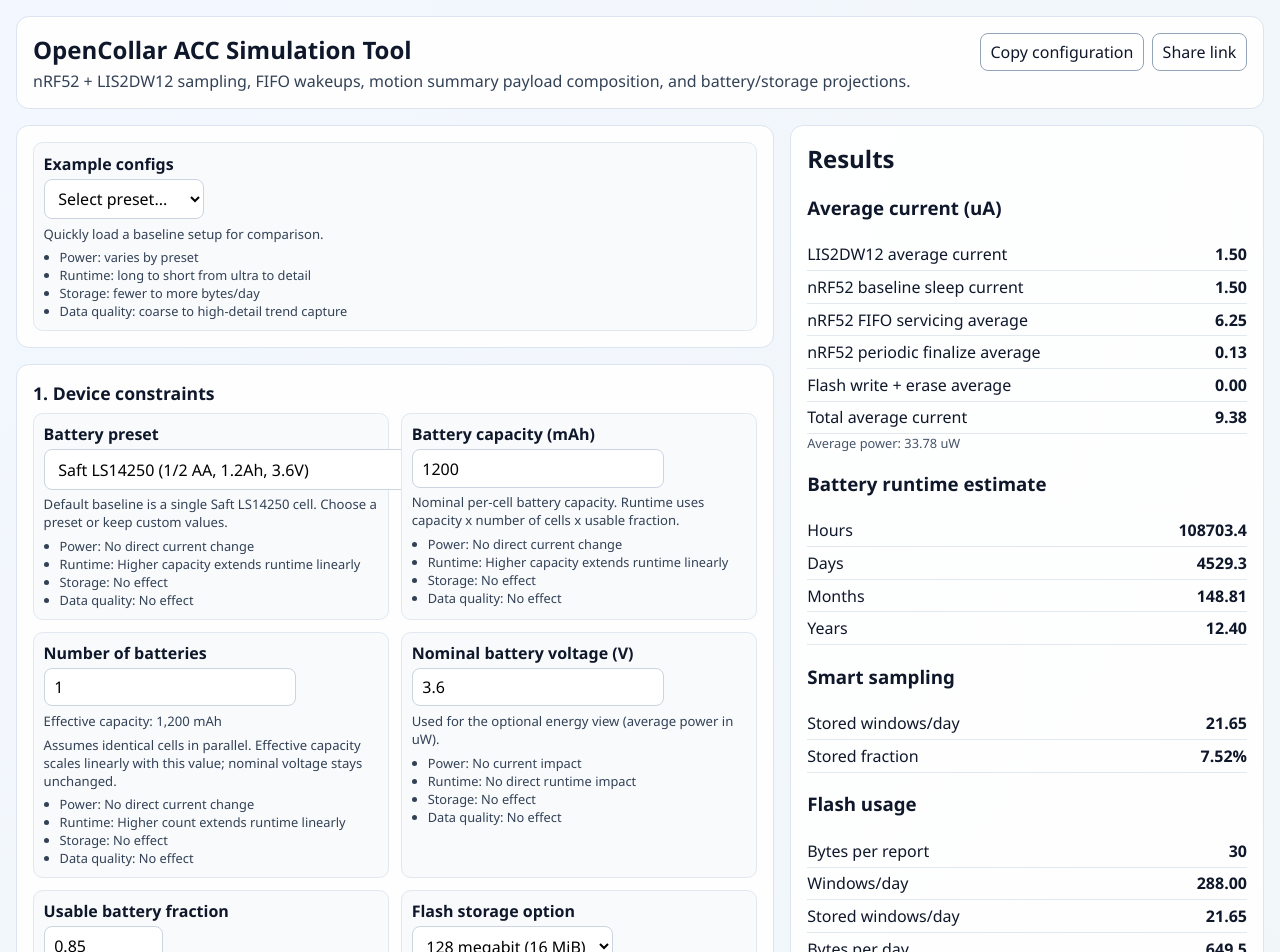
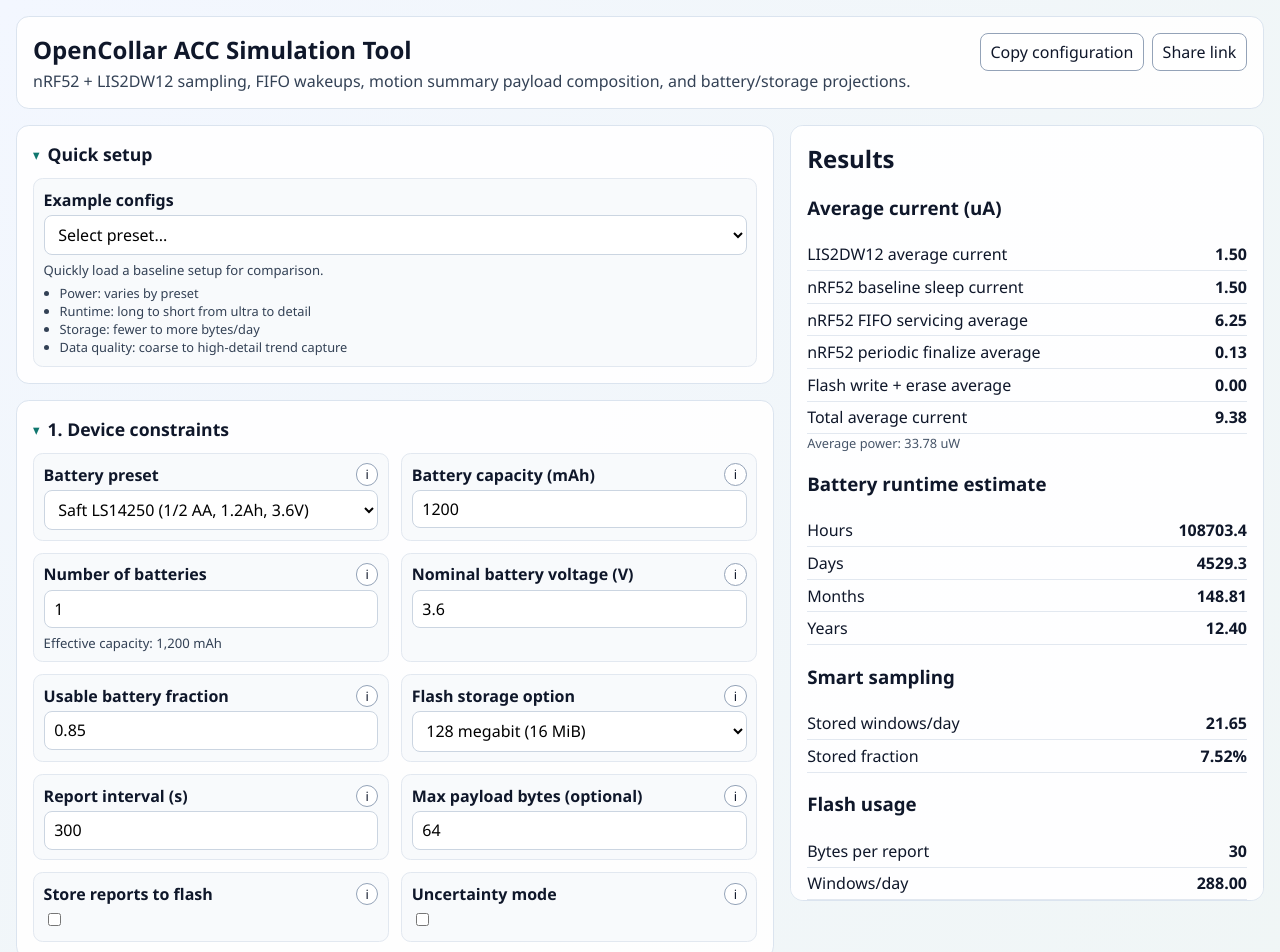
Before and after one commit to SmartParksOrg/opencollar-acc-calculator, a React (Vite) app: page / in a window 1280 px wide. Shown: the top 952 px of the page. Built offline with nearby package versions, Linux system fonts and the light colour scheme.

Commit message:
Update styling

```diff
--- a/src/components/ConfigPanel/DeviceConstraintsSection.tsx
+++ b/src/components/ConfigPanel/DeviceConstraintsSection.tsx
@@ -23,9 +23,11 @@ export function DeviceConstraintsSection({ config, onChange }: Props): JSX.Eleme
     : FLASH_OPTIONS[0].bytes;
 
   return (
-    <section className="section card">
-      <h2>1. Device constraints</h2>
-      <div className="grid-2">
+    <section className="section card collapsible">
+      <details open>
+        <summary><span className="section-title">1. Device constraints</span></summary>
+        <div className="collapsible-content">
+          <div className="grid-2">
         <FieldCard
           label="Battery preset"
           help="Default baseline is a single Saft LS14250 cell. Choose a preset or keep custom values."
@@ -227,9 +229,9 @@ export function DeviceConstraintsSection({ config, onChange }: Props): JSX.Eleme
             onChange={(e) => patch((c) => { c.uncertainty.enabled = e.target.checked; })}
           />
         </FieldCard>
-      </div>
-      {config.uncertainty.enabled ? (
-        <div className="grid-3" style={{ marginTop: "0.75rem" }}>
+          </div>
+          {config.uncertainty.enabled ? (
+            <div className="grid-3" style={{ marginTop: "0.75rem" }}>
           <FieldCard
             label="Best-case factor"
             help="Current multiplier used for optimistic runtime."
@@ -281,8 +283,10 @@ export function DeviceConstraintsSection({ config, onChange }: Props): JSX.Eleme
               onChange={(e) => patch((c) => { c.uncertainty.worst_case_factor = Number(e.target.value); })}
             />
           </FieldCard>
+            </div>
+          ) : null}
         </div>
-      ) : null}
+      </details>
     </section>
   );
 }
--- a/src/components/ConfigPanel/FieldCard.tsx
+++ b/src/components/ConfigPanel/FieldCard.tsx
@@ -1,4 +1,4 @@
-import type { ReactNode } from "react";
+import { useState, type ReactNode } from "react";
 
 type FieldCardProps = {
   label: string;
@@ -8,10 +8,25 @@ type FieldCardProps = {
 };
 
 export function FieldCard({ label, help, impacts, children }: FieldCardProps): JSX.Element {
+  const [showInfo, setShowInfo] = useState(false);
+
   return (
     <div className="field">
-      <label title={help}>{label}</label>
+      <div className="field-header">
+        <span className="field-title">{label}</span>
+        <button
+          type="button"
+          className="info-toggle"
+          aria-label={`Show info for ${label}`}
+          aria-expanded={showInfo}
+          onClick={() => setShowInfo((value) => !value)}
+        >
+          i
+        </button>
+      </div>
       {children}
+      {showInfo ? (
+        <div className="field-meta">
           <p className="help">{help}</p>
           <ul className="impact">
             <li>Power: {impacts[0]}</li>
@@ -20,5 +35,7 @@ export function FieldCard({ label, help, impacts, children }: FieldCardProps): J
             <li>Data quality: {impacts[3]}</li>
           </ul>
         </div>
+      ) : null}
+    </div>
   );
 }
--- a/src/components/ConfigPanel/LisSection.tsx
+++ b/src/components/ConfigPanel/LisSection.tsx
@@ -17,9 +17,11 @@ export function LisSection({ config, onChange }: Props): JSX.Element {
   const usingCustomOdr = !ODR_CHOICES.includes(config.lis.odr_hz);
 
   return (
-    <section className="section card">
-      <h2>2. LIS2DW12 sampling & FIFO</h2>
-      <div className="grid-2">
+    <section className="section card collapsible">
+      <details open>
+        <summary><span className="section-title">2. LIS2DW12 sampling & FIFO</span></summary>
+        <div className="collapsible-content">
+          <div className="grid-2">
         <FieldCard
           label="ODR (Hz)"
           help="Sampling rate. Higher ODR captures more detail but increases sensor current and FIFO servicing frequency."
@@ -181,7 +183,9 @@ export function LisSection({ config, onChange }: Props): JSX.Element {
             })}
           />
         </FieldCard>
-      </div>
+          </div>
+        </div>
+      </details>
     </section>
   );
 }
--- a/src/components/ConfigPanel/NrfSection.tsx
+++ b/src/components/ConfigPanel/NrfSection.tsx
@@ -14,9 +14,11 @@ export function NrfSection({ config, onChange }: Props): JSX.Element {
   };
 
   return (
-    <section className="section card">
-      <h2>3. nRF52 wake/read/compute parameters</h2>
-      <div className="grid-2">
+    <section className="section card collapsible">
+      <details open>
+        <summary><span className="section-title">3. nRF52 wake/read/compute parameters</span></summary>
+        <div className="collapsible-content">
+          <div className="grid-2">
         <FieldCard
           label="Sleep current (uA)"
           help="System ON baseline current when not actively servicing FIFO or finalizing report."
@@ -186,7 +188,9 @@ export function NrfSection({ config, onChange }: Props): JSX.Element {
             onChange={(e) => patch((c) => { c.flash.erase_interval_records = Number(e.target.value); })}
           />
         </FieldCard>
-      </div>
+          </div>
+        </div>
+      </details>
     </section>
   );
 }
--- a/src/components/ConfigPanel/PayloadBuilderSection.tsx
+++ b/src/components/ConfigPanel/PayloadBuilderSection.tsx
@@ -52,8 +52,10 @@ export function PayloadBuilderSection({ config, payloadBytes, onChange }: Props)
   const remaining = max > 0 ? max - payloadBytes : undefined;
 
   return (
-    <section className="section card">
-      <h2>4. Motion statistics payload builder</h2>
+    <section className="section card collapsible">
+      <details open>
+        <summary><span className="section-title">4. Motion statistics payload builder</span></summary>
+        <div className="collapsible-content">
           <p className="help">
         ODBA/VeDBA dynamic vs raw: dynamic removes gravity; raw mixes posture and motion.
           </p>
@@ -183,6 +185,8 @@ export function PayloadBuilderSection({ config, payloadBytes, onChange }: Props)
           })}
         </tbody>
           </table>
+        </div>
+      </details>
     </section>
   );
 }
--- a/src/components/PayloadPreview/PayloadPreview.tsx
+++ b/src/components/PayloadPreview/PayloadPreview.tsx
@@ -10,8 +10,10 @@ export function PayloadPreview({ config }: Props): JSX.Element {
   const example = buildExamplePayload(config.payload.included_fields, config);
 
   return (
-    <div className="card" style={{ marginTop: "1rem" }}>
-      <h2 style={{ marginTop: 0 }}>Payload preview</h2>
+    <section className="card collapsible" style={{ marginTop: "1rem" }}>
+      <details open>
+        <summary><span className="section-title">Payload preview</span></summary>
+        <div className="collapsible-content">
           <table className="table">
         <thead>
           <tr>
@@ -50,5 +52,7 @@ export function PayloadPreview({ config }: Props): JSX.Element {
           ) : null}
           <pre style={{ whiteSpace: "pre-wrap", margin: 0 }}>{JSON.stringify(example.json, null, 2)}</pre>
         </div>
+      </details>
+    </section>
   );
 }
--- a/src/pages/HomePage.tsx
+++ b/src/pages/HomePage.tsx
@@ -71,7 +71,10 @@ export function HomePage({ config, setConfig, onCopyConfig, onShareLink }: Props
 
       <div className="layout">
         <main>
-          <div className="card" style={{ marginBottom: "1rem" }}>
+          <section className="card collapsible" style={{ marginBottom: "1rem" }}>
+            <details open>
+              <summary><span className="section-title">Quick setup</span></summary>
+              <div className="collapsible-content">
                 <ExampleConfigSelect onApply={setConfig} current={config} />
                 {config.lis.odr_hz >= 100 ? (
                   <div className="notice">High detail profile: 100 Hz can sharply increase FIFO wakeups and active duty cycle.</div>
@@ -80,6 +83,8 @@ export function HomePage({ config, setConfig, onCopyConfig, onShareLink }: Props
                   <div className="notice">Payload exceeds max payload bytes constraint.</div>
                 ) : null}
               </div>
+            </details>
+          </section>
 
           <DeviceConstraintsSection config={config} onChange={setConfig} />
           <LisSection config={config} onChange={setConfig} />
@@ -88,8 +93,10 @@ export function HomePage({ config, setConfig, onCopyConfig, onShareLink }: Props
           <SmartSamplingSection config={config} onChange={setConfig} />
           <PayloadPreview config={config} />
 
-          <section className="assumptions">
-            <h2 style={{ marginTop: 0 }}>Assumptions</h2>
+          <section className="assumptions collapsible">
+            <details>
+              <summary><span className="section-title">Assumptions</span></summary>
+              <div className="collapsible-content">
                 <ul>
                   <li>nRF sleep 1.5 uA, active 4 mA, FIFO service 2 ms, finalize 10 ms.</li>
                   <li>Default battery preset: Saft LS14250 (1/2 AA), 1 cell, 1.2Ah, 3.6V nominal.</li>
@@ -99,6 +106,8 @@ export function HomePage({ config, setConfig, onCopyConfig, onShareLink }: Props
                   <li>Default report interval: 300 s (5 minutes).</li>
                   <li>Smart sampling filters stored windows only; accelerometer sampling/FIFO behavior is unchanged.</li>
                 </ul>
+              </div>
+            </details>
           </section>
         </main>
 
--- a/src/styles.css
+++ b/src/styles.css
@@ -50,6 +50,7 @@ input {
   padding: 0.45rem 0.6rem;
   font: inherit;
   background: #ffffff;
+  max-width: 100%;
 }
 
 button {
@@ -76,6 +77,40 @@ button.secondary {
   border: 1px solid #dbe4ef;
   border-radius: 0.8rem;
   padding: 1rem;
+}
+
+.collapsible > details > summary {
+  list-style: none;
+  cursor: pointer;
+  user-select: none;
+  display: flex;
+  align-items: center;
+  gap: 0.5rem;
+}
+
+.collapsible > details > summary::-webkit-details-marker {
+  display: none;
+}
+
+.collapsible > details > summary::before {
+  content: "▸";
+  color: #0f766e;
+  font-size: 0.9rem;
+  line-height: 1;
+  transform: translateY(1px);
+}
+
+.collapsible > details[open] > summary::before {
+  content: "▾";
+}
+
+.section-title {
+  font-size: 1.1rem;
+  font-weight: 700;
+}
+
+.collapsible-content {
+  margin-top: 0.75rem;
 }
 
 .section + .section {
@@ -112,6 +147,59 @@ button.secondary {
   margin-bottom: 0.25rem;
 }
 
+.field-header {
+  display: flex;
+  align-items: center;
+  justify-content: space-between;
+  gap: 0.5rem;
+  margin-bottom: 0.25rem;
+}
+
+.field-title {
+  font-weight: 600;
+  min-width: 0;
+}
+
+.info-toggle {
+  width: 1.4rem;
+  height: 1.4rem;
+  min-width: 1.4rem;
+  border-radius: 999px;
+  padding: 0;
+  border: 1px solid #94a3b8;
+  background: #ffffff;
+  color: #0f172a;
+  font-size: 0.8rem;
+  line-height: 1;
+}
+
+.info-toggle[aria-expanded="true"] {
+  background: #e2e8f0;
+}
+
+.field-meta {
+  margin-top: 0.35rem;
+}
+
+.field input:not([type="checkbox"]):not([type="radio"]),
+.field select {
+  width: 100%;
+  min-width: 0;
+}
+
+.field input[type="checkbox"],
+.field input[type="radio"] {
+  width: auto;
+}
+
+.field .button-row label {
+  display: inline-flex;
+  align-items: center;
+  gap: 0.35rem;
+  margin: 0;
+  font-weight: 500;
+}
+
 .help {
   font-size: 0.82rem;
   color: #334155;
@@ -139,6 +227,9 @@ button.secondary {
   position: sticky;
   top: 0.75rem;
   align-self: start;
+  max-height: calc(100vh - 1.5rem);
+  overflow-y: auto;
+  overscroll-behavior: contain;
 }
 
 .metric {
@@ -147,6 +238,10 @@ button.secondary {
   border-bottom: 1px solid #e2e8f0;
   padding: 0.3rem 0;
   gap: 1rem;
+}
+
+.metric span {
+  min-width: 0;
 }
 
 .metric strong {
@@ -184,6 +279,14 @@ button.secondary {
   border-radius: 0.7rem;
 }
 
+main {
+  min-width: 0;
+}
+
+.card {
+  min-width: 0;
+}
+
 @media (max-width: 1050px) {
   .layout {
     grid-template-columns: 1fr;
@@ -191,5 +294,42 @@ button.secondary {
 
   .results-panel {
     position: static;
+    max-height: none;
+    overflow: visible;
   }
 }
+
+@media (max-width: 860px) {
+  .header {
+    flex-direction: column;
+  }
+
+  .grid-2,
+  .grid-3 {
+    grid-template-columns: 1fr;
+  }
+}
+
+@media (max-width: 640px) {
+  .app-shell {
+    padding: 0.6rem;
+  }
+
+  .card {
+    padding: 0.75rem;
+  }
+
+  .section-title {
+    font-size: 1rem;
+  }
+
+  .table {
+    display: block;
+    overflow-x: auto;
+    white-space: nowrap;
+  }
+
+  .button-row {
+    gap: 0.4rem;
+  }
+}
```
Also changed, not shown: src/components/ConfigPanel/SmartSamplingSection.tsx (+6 -2 lines). Lines whose indentation alone changed are shown as unchanged.
